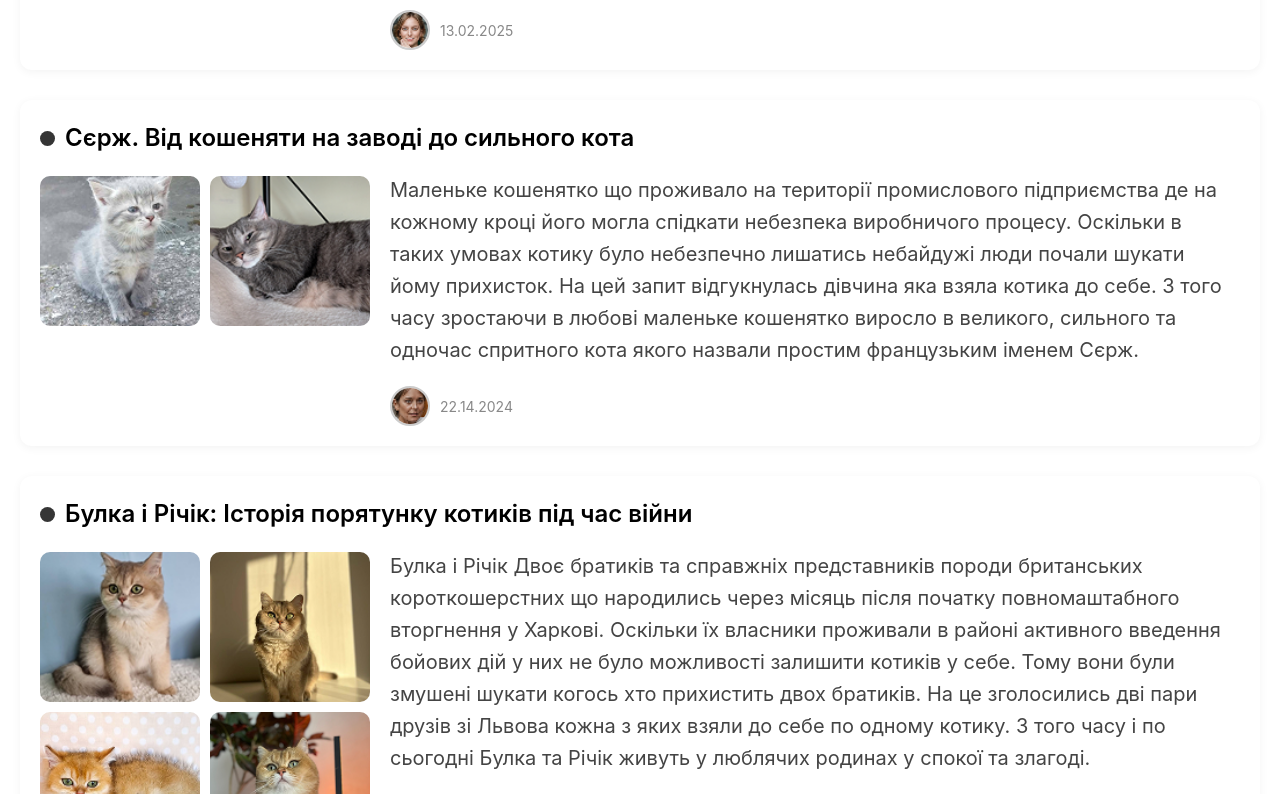
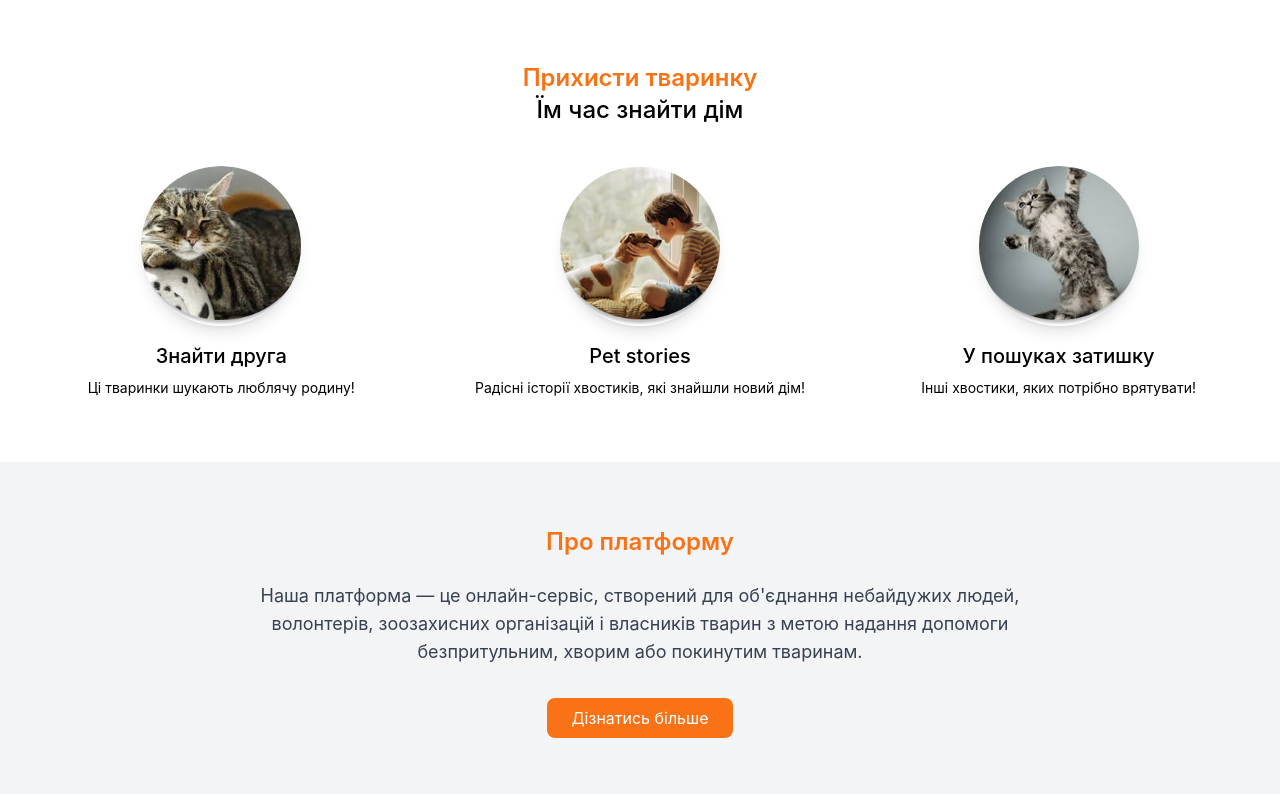
Before and after one commit to Viktoria-Kibit/CareBridge, a React (Create React App) app: page / in a window 1280 px wide. Shown: the part 486-1280 px from the top of the page. Built offline with nearby package versions, Linux system fonts and the light colour scheme.

Commit message:
feat: add AboutPlatform #16

```diff
--- /dev/null
+++ b/src/components/HomePageComponents/AboutPlatform/AboutPlatform.js
@@ -0,0 +1,27 @@
+import React from "react";
+import { useNavigate } from "react-router-dom";
+
+export default function AboutPlatform() {
+  const navigate = useNavigate();
+
+  return (
+    <section className="py-16 bg-gray-100 text-center">
+      <h3 className="text-2xl font-medium mb-6">
+        <span className="text-orange-500 font-semibold">Про платформу</span>
+      </h3>
+
+      <p className="text-lg text-gray-700 mb-8 max-w-3xl mx-auto">
+        Наша платформа — це онлайн-сервіс, створений для об'єднання небайдужих
+        людей, волонтерів, зоозахисних організацій і власників тварин з метою
+        надання допомоги безпритульним, хворим або покинутим тваринам.
+      </p>
+
+      <button
+        onClick={() => navigate("/about")}
+        className="px-6 py-2 text-white bg-orange-500 hover:bg-orange-600 rounded-lg transition duration-300"
+      >
+        Дізнатись більше
+      </button>
+    </section>
+  );
+}
--- a/src/pages/Home/Home.js
+++ b/src/pages/Home/Home.js
@@ -1,17 +1,16 @@
-import React from 'react';
-import PetStories from '../../components/PetStories/PetStories';  // імпортуемо компонент
+import React from "react";
+
 import AdCard from "../../components/AdCard/AdCard";
 import HeroSection from "../../components/HomePageComponents/HeroSection/HeroSection";
 import FeaturesSection from "../../components/HomePageComponents/FeaturesSection/FeaturesSection";
+import AboutPlatform from "../../components/HomePageComponents/AboutPlatform/AboutPlatform";
 
 const Home = () => {
   return (
     <div>
-
-      <h1>Welcome to the Home page</h1>
-      <PetStories />  {/* Вставляемо компонент PetStories */}
       <HeroSection />
       <FeaturesSection />
+      <AboutPlatform />
       <div className="min-h-screen bg-gradient-to-br from-teal-200 to-blue-300 flex items-center justify-center">
         <div className="bg-white p-10 rounded-2xl shadow-xl text-center">
           <h1 className="text-3xl font-bold text-teal-600 mb-4">
@@ -22,7 +21,6 @@ const Home = () => {
           </p>
         </div>
       </div>
-
     </div>
   );
 };
```
